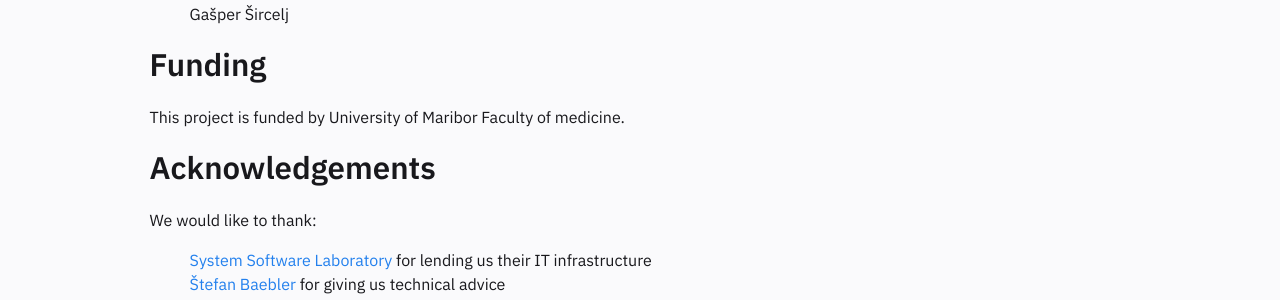
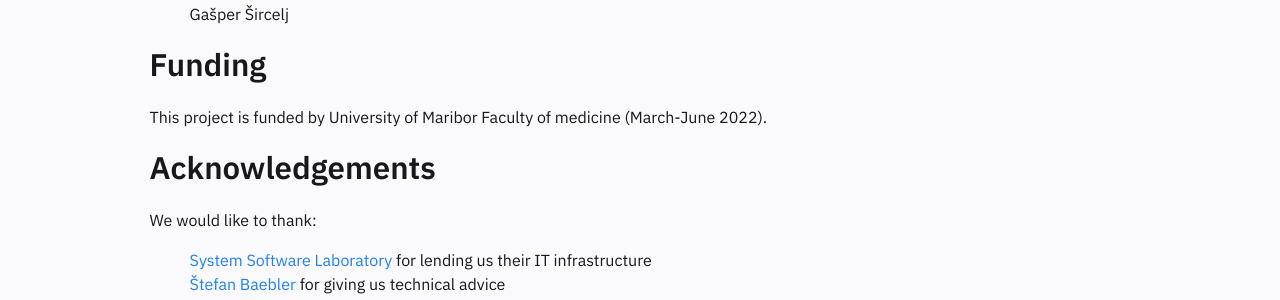
Before and after one commit to SterArcher/OHCA-registry-Slovenia, a Jekyll site: the page built from pages/index.md, in a window 1280 px wide. Shown: the part 1562-1862 px from the top of the page. Built offline with Jekyll 4.4.1, drawn with Linux system fonts in a browser that asks for light colours; nearby versions of some CDN libraries.

Commit message:
add when funding runs out

```diff
--- a/_includes/Homepage.html
+++ b/_includes/Homepage.html
@@ -57,7 +57,7 @@
             <li>Gašper Šircelj</li>
         </ul>
         <h2 id="funding">Funding</h2>
-        <p>This project is funded by University of Maribor Faculty of medicine.</p>
+        <p>This project is funded by University of Maribor Faculty of medicine (March-June 2022).</p>
         <h2 id="acknowledgements">Acknowledgements</h2>
         <p>We would like to thank:</p>
         <ul>
```
